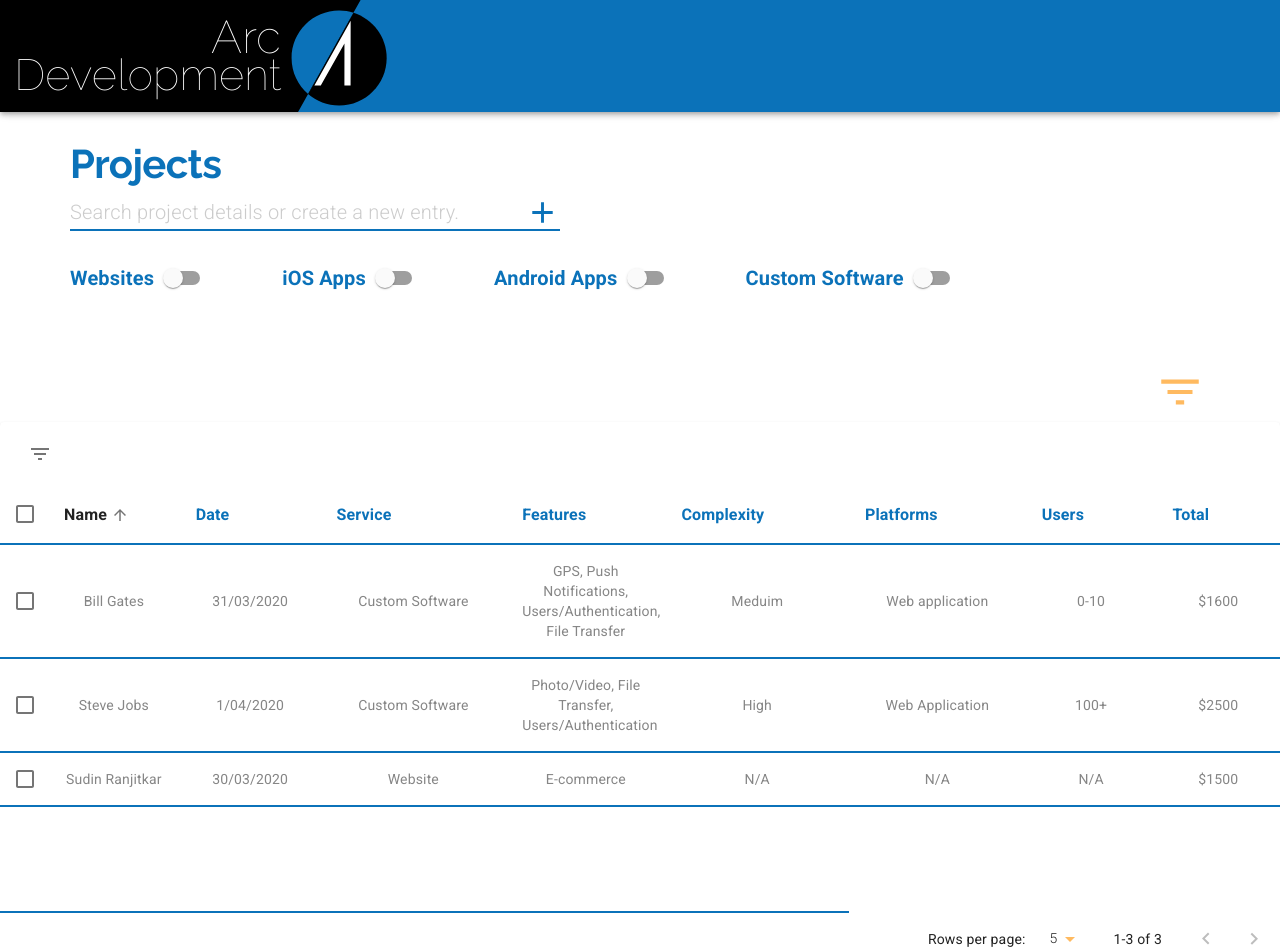
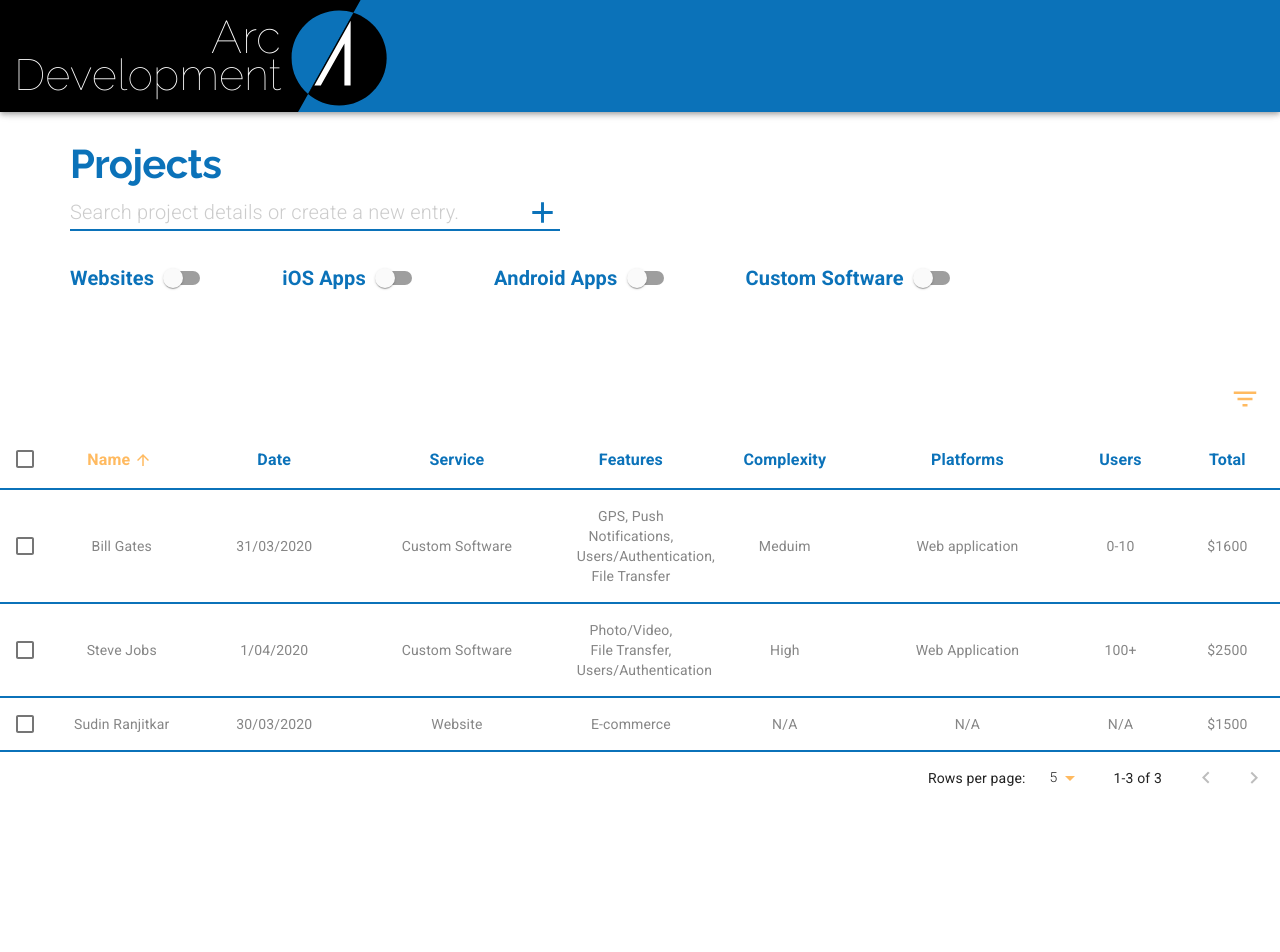
Before and after one commit to sudeen/project-management-nextjs, a Next.js app: page / in a window 1280 px wide. Shown: the top 952 px of the page. Built offline with nearby package versions, Linux system fonts and the light colour scheme.

Commit message:
sorting table fix

```diff
--- a/pages/index.js
+++ b/pages/index.js
@@ -137,6 +137,7 @@
   const [platforms, setPlatforms] = useState([]);
   const [features, setFeatures] = useState([]);
   const [search, setSearch] = useState("");
+  const [page, setPage] = React.useState(0);
 
   const addProject = () => {
     setRows([
@@ -183,6 +184,7 @@
         : (newRows[index].search = false)
     );
     setRows(newRows);
+    setPage(0);
     // console.log(matches);
   };
 
@@ -265,13 +267,8 @@
           </FormGroup>
         </Grid>
         {/* Table block */}
-        <Grid item container justify="flex-end" style={{ marginTop: "5em" }}>
-          <Grid item style={{ marginRight: 75 }}>
-            <FilterListIcon color="secondary" style={{ fontSize: 50 }} />
-          </Grid>
-        </Grid>
-        <Grid item style={{ marginBottom: "5em" }}>
-          <EnhancedTable rows={rows} />
+        <Grid item style={{ marginBottom: "6em", marginTop: "5em" }}>
+          <EnhancedTable rows={rows} page={page} setPage={setPage} />
         </Grid>
         <Dialog
           // style={{ zIndex: 1302 }}
--- a/src/ui/EnhancedTable.js
+++ b/src/ui/EnhancedTable.js
@@ -89,10 +89,11 @@
         {headCells.map(headCell => (
           <TableCell
             key={headCell.id}
-            align={headCell.numeric ? "right" : "left"}
+            align="center"
             sortDirection={orderBy === headCell.id ? order : false}
           >
             <TableSortLabel
+              hideSortIcon
               active={orderBy === headCell.id}
               direction={orderBy === headCell.id ? order : "asc"}
               onClick={createSortHandler(headCell.id)}
@@ -160,7 +161,16 @@
         >
           {numSelected} selected
         </Typography>
-      ) : null}
+      ) : (
+        <Typography
+          className={classes.title}
+          color="inherit"
+          variant="subtitle1"
+          component="div"
+        >
+          {null}
+        </Typography>
+      )}
 
       {numSelected > 0 ? (
         <Tooltip title="Delete">
@@ -171,7 +181,7 @@
       ) : (
         <Tooltip title="Filter list">
           <IconButton aria-label="filter list">
-            <FilterListIcon />
+            <FilterListIcon style={{ fontSize: 30 }} color="secondary" />
           </IconButton>
         </Tooltip>
       )}
@@ -212,7 +222,6 @@
   const [order, setOrder] = React.useState("asc");
   const [orderBy, setOrderBy] = React.useState("name");
   const [selected, setSelected] = React.useState([]);
-  const [page, setPage] = React.useState(0);
   const [rowsPerPage, setRowsPerPage] = React.useState(5);
 
   const handleRequestSort = (event, property) => {
@@ -251,22 +260,19 @@
   };
 
   const handleChangePage = (event, newPage) => {
-    setPage(newPage);
+    props.setPage(newPage);
   };
 
   const handleChangeRowsPerPage = event => {
     setRowsPerPage(parseInt(event.target.value, 10));
-    setPage(0);
+    props.setPage(0);
   };
 
   const isSelected = name => selected.indexOf(name) !== -1;
 
-  const emptyRows =
-    rowsPerPage - Math.min(rowsPerPage, props.rows.length - page * rowsPerPage);
-
   return (
     <div className={classes.root}>
-      <Paper className={classes.paper}>
+      <Paper className={classes.paper} elevation={0}>
         <EnhancedTableToolbar numSelected={selected.length} />
         <TableContainer>
           <Table
@@ -289,7 +295,10 @@
                 props.rows.filter(row => row.search),
                 getComparator(order, orderBy)
               )
-                .slice(page * rowsPerPage, page * rowsPerPage + rowsPerPage)
+                .slice(
+                  props.page * rowsPerPage,
+                  props.page * rowsPerPage + rowsPerPage
+                )
                 .map((row, index) => {
                   const isItemSelected = isSelected(row.name);
                   const labelId = `enhanced-table-checkbox-${index}`;
@@ -331,20 +340,15 @@
                     </TableRow>
                   );
                 })}
-              {emptyRows > 0 && (
-                <TableRow style={{ height: 53 * emptyRows }}>
-                  <TableCell colSpan={6} />
-                </TableRow>
-              )}
             </TableBody>
           </Table>
         </TableContainer>
         <TablePagination
           rowsPerPageOptions={[5, 10, 25]}
           component="div"
-          count={props.rows.length}
+          count={props.rows.filter(row => row.search).length}
           rowsPerPage={rowsPerPage}
-          page={page}
+          page={props.page}
           onChangePage={handleChangePage}
           onChangeRowsPerPage={handleChangeRowsPerPage}
         />
--- a/src/ui/theme.js
+++ b/src/ui/theme.js
@@ -106,6 +106,19 @@
         },
       },
     },
+    MuiTableSortLabel: {
+      root: {
+        "&:hover": {
+          color: arcOrange,
+        },
+        "&.MuiTableSortLabel-active": {
+          color: arcOrange,
+        },
+      },
+      icon: {
+        fill: arcOrange,
+      },
+    },
     MuiFormControlLabel: {
       label: {
         color: arcBlue,
```
